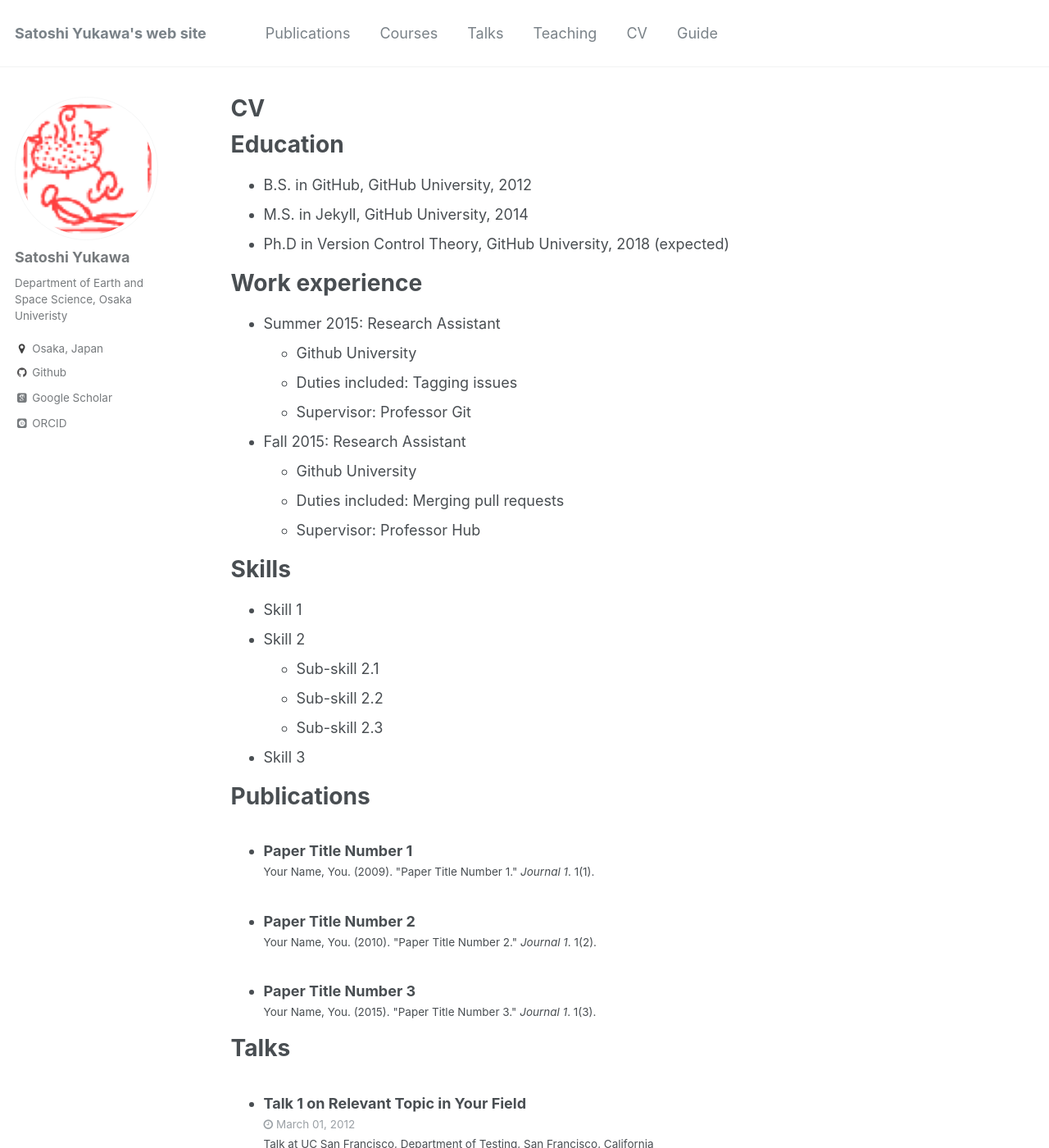
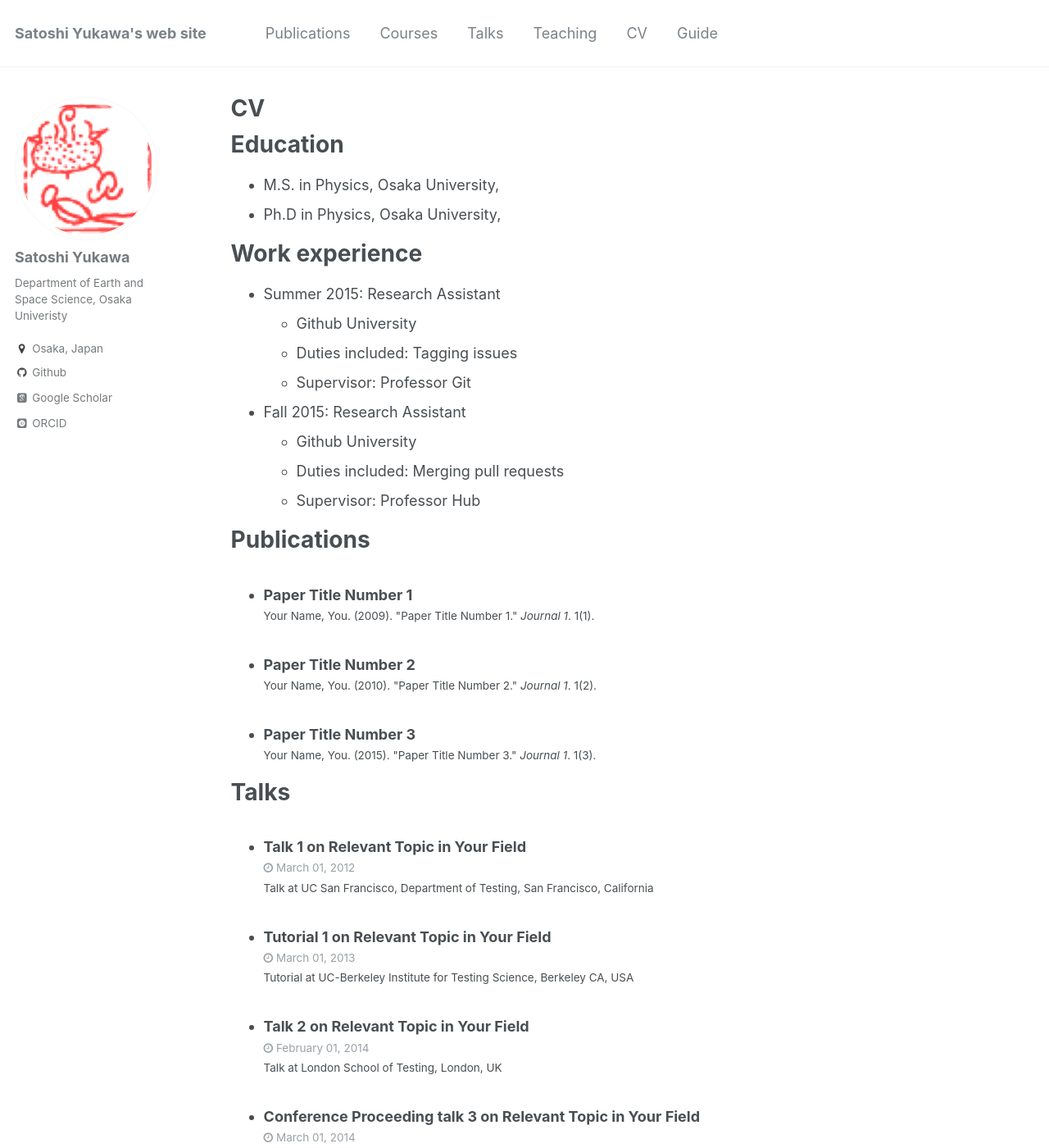
Before and after one commit to stsykw/stsykw.github.io, a Jekyll site: the page built from _pages/cv.md, in a window 1280 px wide and 1400 px high. Shown: the whole window at 82% size. Built offline with Jekyll 4.4.1, drawn with Linux system fonts in a browser that asks for light colours; some web fonts are replaced; some of the changed text lies outside the part shown.

Commit message:
update contentes

```diff
--- a/_pages/cv.md
+++ b/_pages/cv.md
@@ -11,9 +11,8 @@ redirect_from:
 
 Education
 ======
-* B.S. in GitHub, GitHub University, 2012
-* M.S. in Jekyll, GitHub University, 2014
-* Ph.D in Version Control Theory, GitHub University, 2018 (expected)
+* M.S. in Physics, Osaka University,
+* Ph.D in Physics, Osaka University,
 
 Work experience
 ======
@@ -26,15 +25,6 @@ Work experience
   * Github University
   * Duties included: Merging pull requests
   * Supervisor: Professor Hub
-
-Skills
-======
-* Skill 1
-* Skill 2
-  * Sub-skill 2.1
-  * Sub-skill 2.2
-  * Sub-skill 2.3
-* Skill 3
 
 Publications
 ======
@@ -56,4 +46,4 @@ Teaching
 
 Service and leadership
 ======
-* Currently signed in to 43 different slack teams
+* Currently...
```
